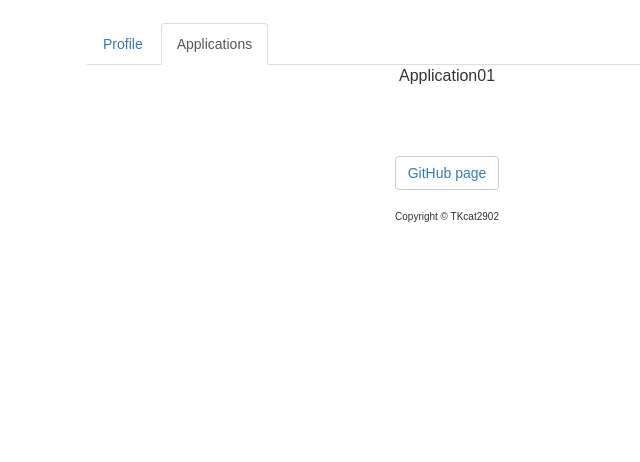
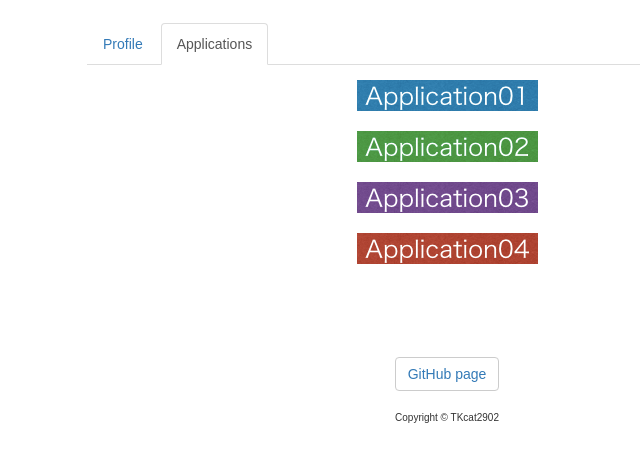
Before and after one commit to TKcat2902/TKcat2902.github.io, a plain HTML site: page index.html in a window 1280 px wide. Both pictures are taken after a click on the link "Applications". Shown: the part 148-610 px from the top of the page, without its empty margins (193-833 px from the left). Drawn offline with nearby package versions, Linux system fonts and the light colour scheme.

Commit message:
Rev.04 submission

```diff
--- a/index.html
+++ b/index.html
@@ -80,7 +80,18 @@
             </div>
 
             <div class="tab-pane fade" id="Applications">
-              <p>Application01</p>
+              <img src="app01.png">
+              </br>
+              </br>
+              <img src="app02.png">
+              </br>
+              </br>
+              <img src="app03.png">
+              </br>
+              </br>
+              <img src="app04.png">
+              </br>
+              </br>
             </div>
 
 
--- a/style.css
+++ b/style.css
@@ -35,6 +35,11 @@ body	{font-family: 'メイリオ', 'Hiragino Kaku Gothic Pro', sans-serif;}
 
 #profile p {font-size: 14px;}
 
+#Applications{
+	margin:15px;
+}
+
+
 
 /* フッター */
 
```
Also changed, not shown: app01.png (added), app02.png (added), app03.png (added), app04.png (added), kaizen02.JPG (added), mudatori02.jpg (added).
